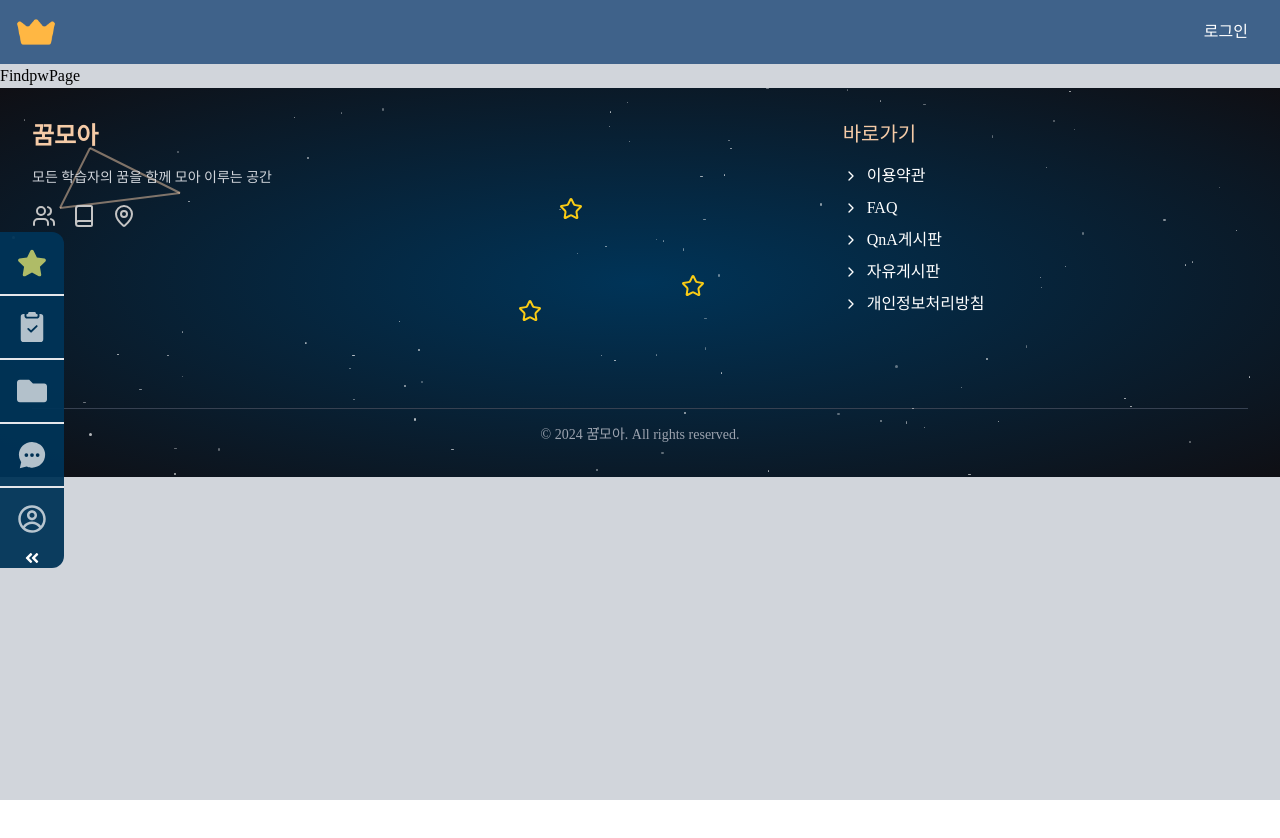
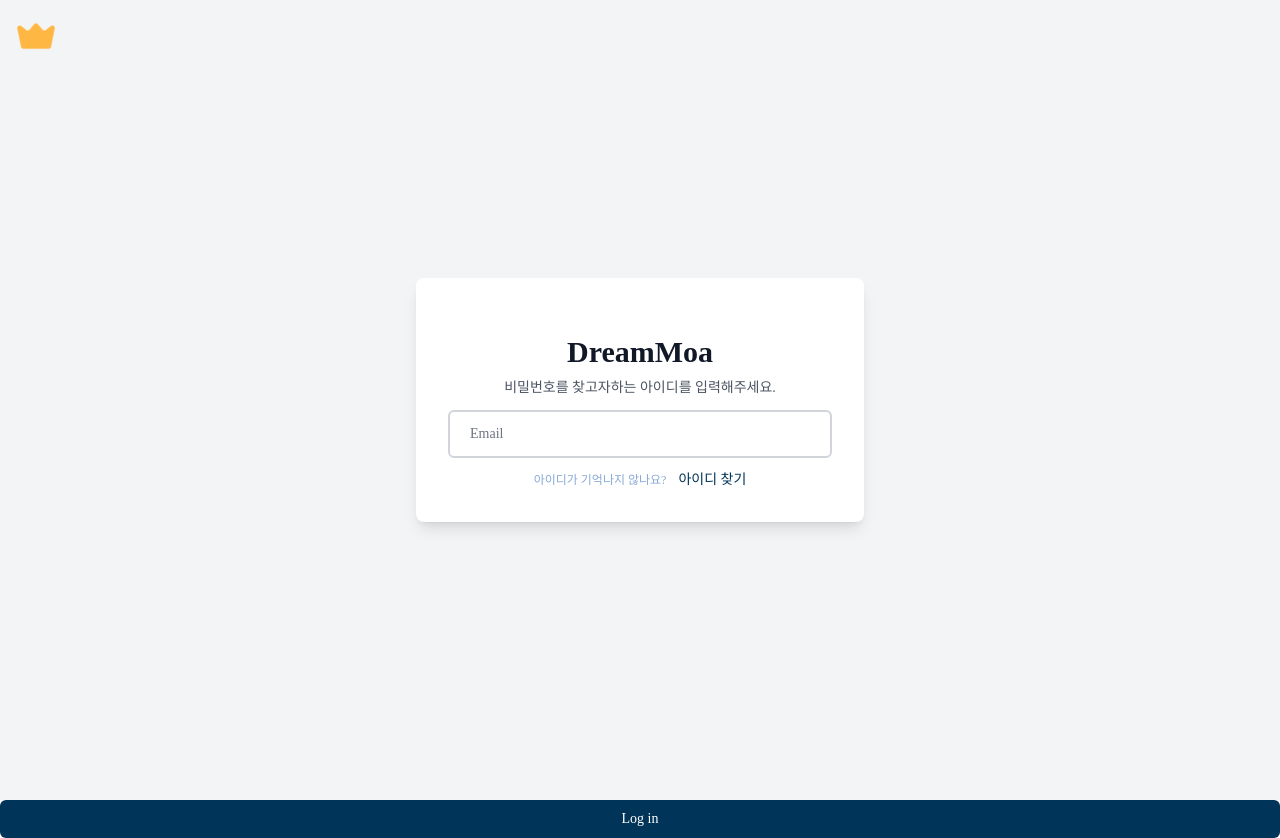
Before and after one commit to namgi2386/DreamMoA, a React (Vite) app: page /findpw in a window 1280 px wide. Before the commit the page ends 800 px from the top, so only its background shows below. Built offline with nearby package versions, Linux system fonts and the light colour scheme; a web font is replaced by a local one.

Commit message:
Test: 비밀번호 수정 페이지

```diff
--- a/src/App.jsx
+++ b/src/App.jsx
@@ -11,9 +11,9 @@ import SuccessModal from '/src/components/common/modal/SuccessModal';
 
 export default function App() {
   const location = useLocation();
-  const hideFooterPaths = ["/join", "/login","/documents","/challenge/create"];
-  const hideSideNavbarPaths = ["/join", "/login","/documents"];
-  const hideHeaderPaths = ["/login","/documents"];
+  const hideFooterPaths = ["/join","/findpw","/findid", "/login","/documents","/challenge/create"];
+  const hideSideNavbarPaths = ["/join","/findpw","/findid", "/login","/documents"];
+  const hideHeaderPaths = ["/login","/findpw","/findid", "/documents"];
 
   const shouldHideFooter = hideFooterPaths.includes(location.pathname);
   const shouldHideSideNavbar = hideSideNavbarPaths.includes(location.pathname);
--- a/src/pages/User/FindpwPage.jsx
+++ b/src/pages/User/FindpwPage.jsx
@@ -1,5 +1,97 @@
+import { Link } from "react-router-dom";
+import testlogo from "/src/assets/logo/testlogo.png";
+import { useState } from "react";
+
 export default function FindpwPage() {
+  const [formData, setFormData] = useState({
+    email: '',
+    password: '',
+  });
+  const [error, setError] = useState('');
+  const handleChange = (e) => {
+    const { name, value } = e.target;
+    setFormData(prev => ({
+      ...prev,
+      [name]: value
+    }));
+    setError('');
+  };
+  const handleSubmit = async (e) => {
+    e.preventDefault();
+    setError('');
+    console.log("비밀번호 찾기 페이지에서 아이디 체크");
+
+    // const result = await login(formData);
+    // if (result.success) {
+    //   navigate('/'); // 로그인 성공 후 메인 페이지로 이동
+    // } else {
+    //   setError(result.error);
+    // }
+  };
   return (
-    <div>FindpwPage</div>
+    <>
+      <div className="fixed top-0 left-0 right-0 z-10 p-4 flex justify-start">
+        <Link to="/">
+          <img src={testlogo} alt="로고" className="h-10 w-auto" />
+        </Link>
+      </div>
+      <form onSubmit={handleSubmit} className="">
+        <div className="min-h-screen bg-gray-100 flex items-center justify-center py-12 px-4 sm:px-6 lg:px-8">
+          <div className="max-w-md w-full space-y-3 bg-white p-8 rounded-lg shadow-lg">
+            <div>
+              <h2 className="mt-6 text-center text-3xl font-extrabold text-gray-900 cursor-default">
+                DreamMoa
+              </h2>
+              <p className="mt-2 text-center text-sm text-gray-600 cursor-default">
+              비밀번호를 찾고자하는 아이디를 입력해주세요.
+              </p>
+            </div>
+            <div>
+            <div>
+              <label htmlFor="email" className="sr-only">이메일</label>
+              <input
+                id="email"
+                name="email"
+                type="email"
+                required
+                value={formData.email}
+                onChange={handleChange}
+                className={`appearance-none  relative block w-full
+                px-5 py-3 border  placeholder-gray-500 text-gray-900
+                border-2 rounded-md sm:text-sm text-sm
+                focus:outline-none focus:ring-indigo-500 focus:border-my-blue-4 focus:z-10
+                ${!error ? 'border-gray-300' : 'border-my-red'} `}
+                placeholder="Email"
+              />
+          </div>
+            </div>
+            <div className="flex justify-center space-x-3 items-center">
+            <Link to="/findid" className="text-xs text-my-blue-4 hover:text-hmy-blue-4">아이디가 기억나지 않나요?</Link>
+            <Link to="/findid" className="text-sm text-my-blue-1 hover:text-hmy-blue-2">아이디 찾기</Link>
+            </div>
+          </div>
+        </div>
+
+        {error && (
+          <div className="text-red-500 text-sm text-center">
+            <p>아이디(로그인 전화번호, 로그인 전용 아이디) 또는 비밀번호가 </p>
+              <p>잘못 되었습니다. 아이디와 비밀번호를 정확히 입력해 주세요.</p>
+          </div>
+        )}
+
+        <div>
+          <button
+            type="submit"
+            className="
+            group relative w-full flex justify-center
+            py-2 px-4 border border-transparent text-sm font-medium
+            rounded-md text-white bg-my-blue-1 hover:bg-hmy-blue-1
+            focus:outline-none focus:ring-2 focus:ring-offset-2 focus:ring-indigo-500"
+          >
+          Log in
+          </button>
+        </div>
+      </form>
+    </>
   );
 }
--- a/src/pages/User/LoginPage.jsx
+++ b/src/pages/User/LoginPage.jsx
@@ -33,7 +33,7 @@ const LoginPage = () => {
             </p>
           </div>
           <LoginForm />
-          <Link to="" className="text-xs block text-right hover:text-my-blue-1">forgot your password?</Link>
+          <Link to="/findpw" className="text-xs block text-right hover:text-my-blue-1">forgot your password?</Link>
           <p className="text-xs cursor-default">Or continue with</p>
           <div className="space-y-3">
             <SocialLoginButton provider="google" onClick={handleGoogleLogin} />
--- a/src/services/api/getUserApi.js
+++ b/src/services/api/getUserApi.js
@@ -2,7 +2,7 @@ import api from './axios';
 
 const getUserApi = {
   // 회원정보 조회
-  getUserInfo: () => api.post('/userInfo')
+  getUserInfo: () => api.post('/user-info')
   .then(response => {
     console.log('회원정보조회');
 
```
